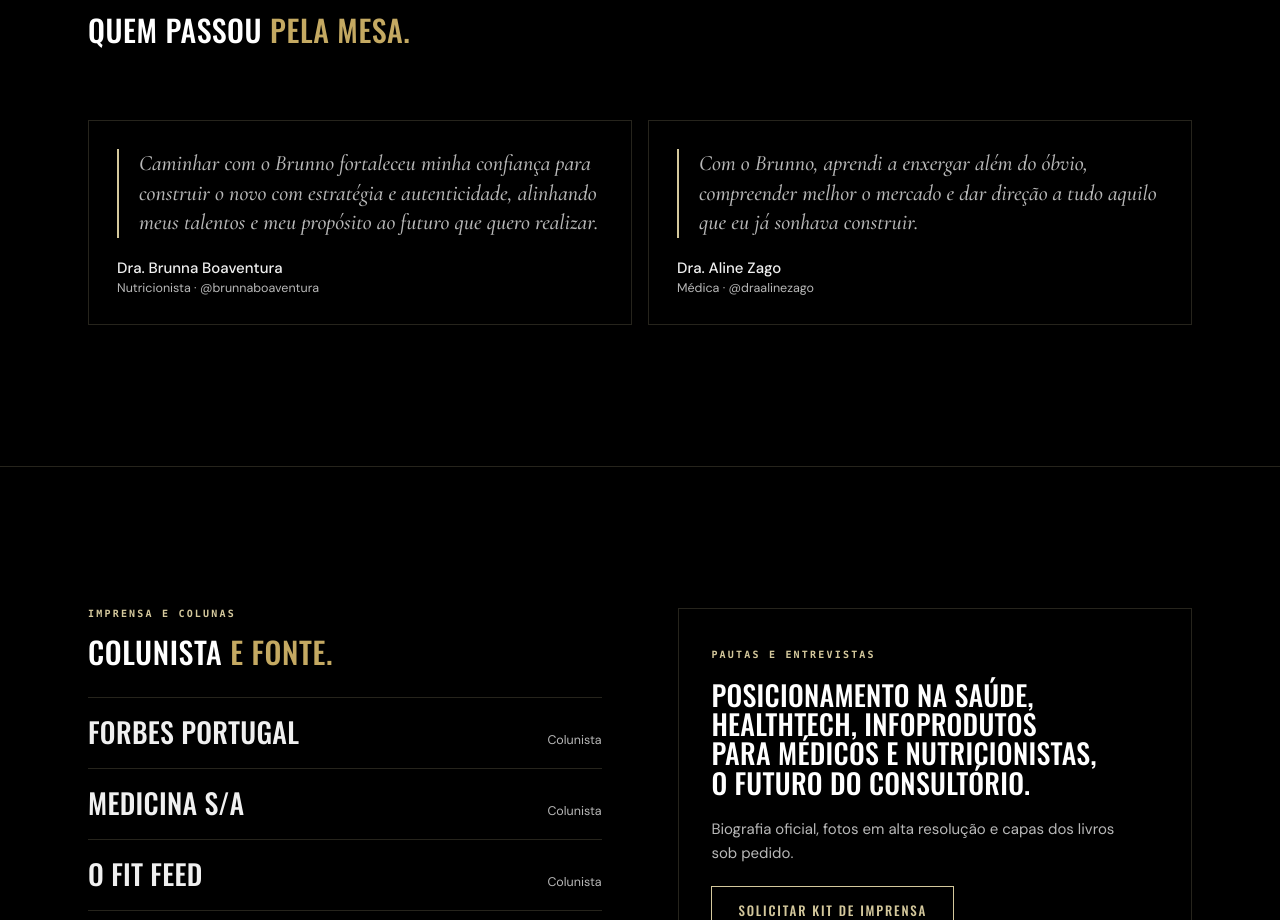
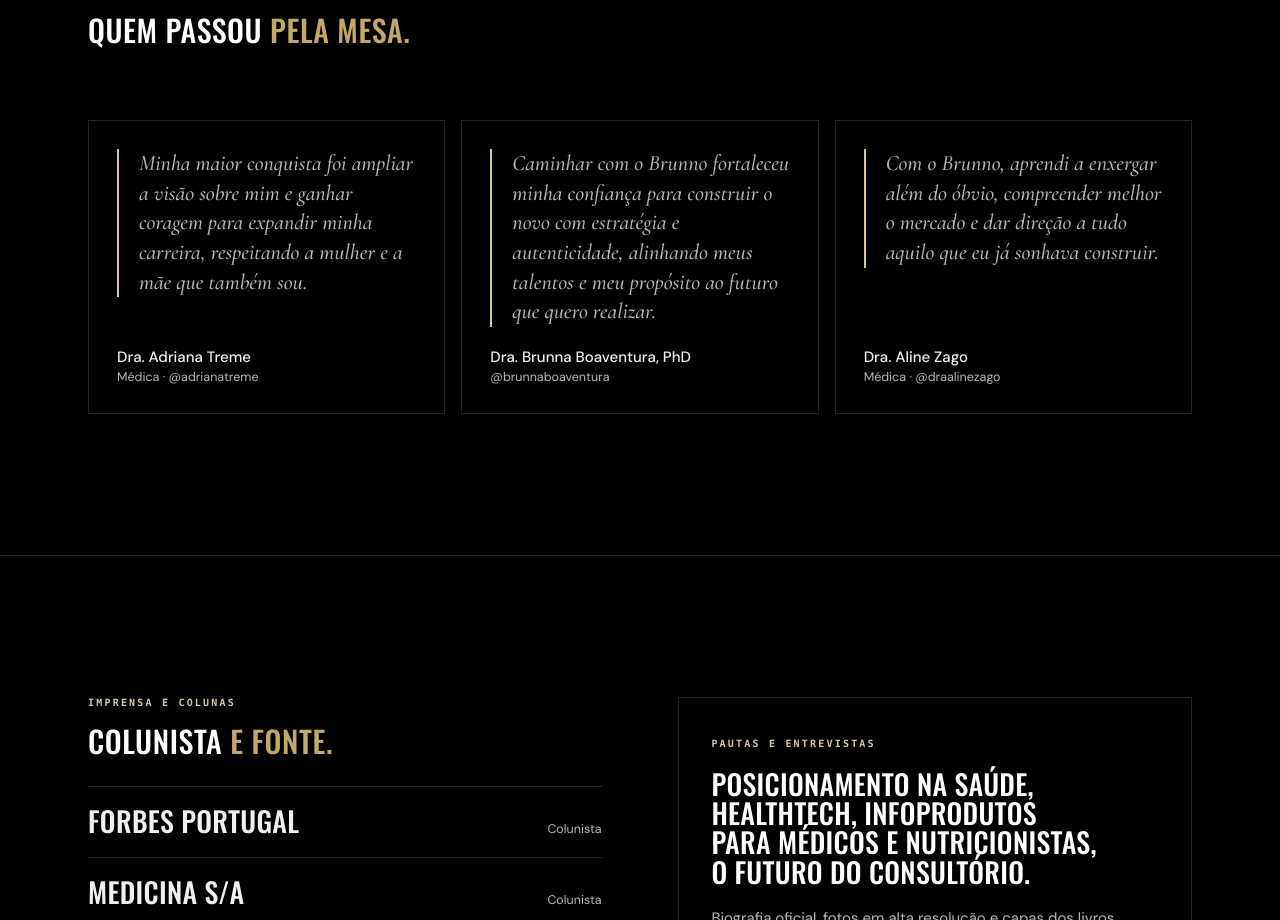
Before and after one commit to brunnofalcao/link-bio-b2n, a plain HTML site: page index.html in a window 1280 px wide. Shown: the part 6944-7864 px from the top of the page. Drawn offline with nearby package versions, Linux system fonts and the light colour scheme.

Commit message:
Update index.html

```diff
--- a/index.html
+++ b/index.html
@@ -468,8 +468,12 @@
     </div>
     <div class="depos">
       <figure class="caixa depo">
+        <blockquote>Minha maior conquista foi ampliar a visão sobre mim e ganhar coragem para expandir minha carreira, respeitando a mulher e a mãe que também sou.</blockquote>
+        <figcaption><a href="https://www.instagram.com/adrianatreme/" target="_blank" rel="noopener" data-track="site_depo_adriana"><b>Dra. Adriana Treme</b><span>Médica · @adrianatreme</span></a></figcaption>
+      </figure>
+      <figure class="caixa depo">
         <blockquote>Caminhar com o Brunno fortaleceu minha confiança para construir o novo com estratégia e autenticidade, alinhando meus talentos e meu propósito ao futuro que quero realizar.</blockquote>
-        <figcaption><a href="https://www.instagram.com/brunnaboaventura/" target="_blank" rel="noopener" data-track="site_depo_brunna"><b>Dra. Brunna Boaventura</b><span>Nutricionista · @brunnaboaventura</span></a></figcaption>
+        <figcaption><a href="https://www.instagram.com/brunnaboaventura/" target="_blank" rel="noopener" data-track="site_depo_brunna"><b>Dra. Brunna Boaventura, PhD</b><span>@brunnaboaventura</span></a></figcaption>
       </figure>
       <figure class="caixa depo">
         <blockquote>Com o Brunno, aprendi a enxergar além do óbvio, compreender melhor o mercado e dar direção a tudo aquilo que eu já sonhava construir.</blockquote>
```
